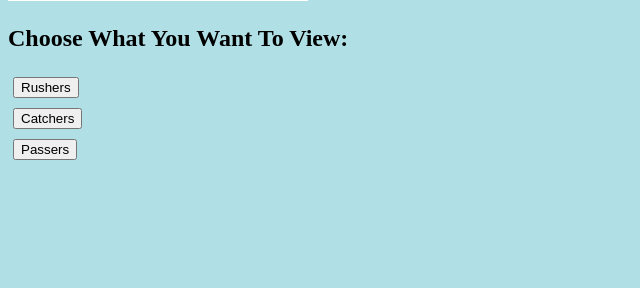
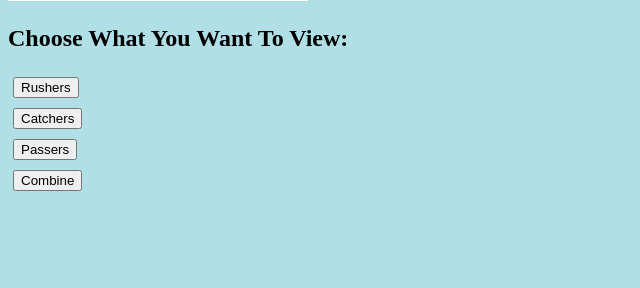
Before and after one commit to fordoelgordo/NFL-Statistics-Application, a Django app: page / in a window 1280 px wide. Shown: the part 379-667 px from the top of the page, without its empty margins (0-640 px from the left). Run offline with Django 3.2, Linux system fonts and the light colour scheme.

Commit message:
fstj additions to his 'combine' site

```diff
--- /dev/null
+++ b/nfl_site/response/forms.py
@@ -0,0 +1,47 @@
+from django import forms
+from django.core import validators
+
+# Custom validator - an example of how you can create your own function to validate form entries
+''' Example code, commented out
+def check_for_z(value):
+    if value[0].lower() != 'z':
+        raise forms.ValidationError("Needs to start with lowercase z")
+'''
+# Define combine events that are present in the combine.csv dataset
+COMBINE_EVENTS = [
+    ('', ''), # Provide the option to not select a combine measurement
+    ('combineArm', 'Arm Length'),
+    ('combine40yd', '40-yard dash'),
+    ('combineVert', 'Vertical jump'),
+    ('combineBench', 'Bench Press'),
+    ('combineShuttle', 'Shuttle drill'),
+    ('combineBroad', 'Broad Jump'),
+    ('combine3cone', '3-Cone Drill'),
+    ('combine60ydShuttle', '60-yard shuttle'),
+    ('combineWonderlic', 'Wonderlic'),
+]
+
+# Define years that the combine was held to select from
+COMBINE_YEARS = [tuple([x,x]) for x in range(1987, 2020)]
+COMBINE_YEARS.insert(0, ('', ''))
+
+# Form object that we will render to receive input
+class CombineForm(forms.Form):
+    player_first_name = forms.CharField(label = 'Enter player first name', required = False)
+    player_last_name = forms.CharField(label = 'Enter player last name', required = False)
+    combine_year = forms.IntegerField(label = 'Select combine year', required = False, widget = forms.Select(choices=COMBINE_YEARS))
+    combine_event = forms.CharField(label = 'Select combine measurement', required = False, widget = forms.Select(choices=COMBINE_EVENTS))
+
+    # This is extra protection code to prevent a bot from entering bogus info on your site
+    bot_catcher = forms.CharField(required=False,
+                                  widget=forms.HiddenInput, # Field won't show up on page for user, will be in background HTML
+                                  validators=[validators.MaxLengthValidator(0)]) # Ensure a bot didn't fill in something
+
+    ''' Example code of how to ensure required fields match
+    def clean(self):
+        all_clean_data = super().clean() # return all clean data for the form
+        email = all_clean_data['email']
+        vmail = all_clean_data['verify_email']
+        if email != vmail:
+            raise forms.ValidationError("Make sure emails match")
+    '''
--- a/nfl_site/response/views.py
+++ b/nfl_site/response/views.py
@@ -5,10 +5,15 @@ from django.urls import reverse
 from django.views import generic
 
 import csv
+import pandas as pd
+import json # use to convert pandas dataframe into json object which we can use in html
 from itertools import islice
 
+from response import forms # Import forms module from response app
 
 # Create your views here.
+# Commenting this code out, these were for v1.1 of our site
+'''
 def index(request):
     my_dict = {'insert_me':"Now I am coming from response/index.html"}
     return render(request, 'response/index.html', context=my_dict) # Uses the index.html template with the my_dict variable
@@ -16,7 +21,7 @@ def index(request):
 def click_button(request):
     my_dict = {'value': "Now I am coming from response/button_click.html"}
     return render(request, 'response/click_button.html', context=my_dict)
-
+'''
 
 
 # adding new functions here -- Eduardo v v v v
@@ -34,3 +39,63 @@ def catcher_page(request):
 
 def passer_page(request):
     return render(request,'response/passer.html')
+
+'''
+Author: FSt.J
+Code Comments: adding relative path variable to point to the directory location of my NFL datasets.
+               For me, they're one directory above our project directory in a folder called nfl_data
+'''
+# NFL Data relative path
+data_path = '../../nfl_data/'
+
+# FSt.J adding button to get to the combine page
+def combine_page(request):
+    form = forms.CombineForm()
+    data = []
+
+    # Read in combine.csv dataset
+    combine = pd.read_csv(data_path + 'combine.csv')
+
+    # Set holding variables
+    player_dict = {} # Store the player's ID and associated combine statistic
+    player_first_name = ''
+    player_last_name = ''
+    combine_year = 0
+    combine_event = ''
+
+    if request.method == "POST": # Means someone filled out our form
+        form = forms.CombineForm(request.POST)
+        if form.is_valid():
+            player_dict.clear()
+            player_first_name = form.cleaned_data.get('player_first_name').title()
+            player_last_name = form.cleaned_data.get('player_last_name').title()
+            combine_year = form.cleaned_data.get('combine_year')
+            combine_event = form.cleaned_data.get('combine_event')
+            print(player_first_name != "")
+            print(player_last_name != "")
+            print(str(combine_year) == "None")
+            print(combine_event == "")
+
+            # Now we need to filter the combine data based on the values entered
+            if player_first_name != "" and player_last_name != "" and str(combine_year) != "None" and combine_event != "":
+                # All 4 fields have been entered, filter the data appropriately
+                combine_filtered = \
+                    combine[
+                        (combine['nameFirst'] == player_first_name) &
+                        (combine['nameLast'] == player_last_name) &
+                        (combine['combineYear'] == combine_year)
+                    ][['nameFirst','nameLast','combineYear','combinePosition','position','college',combine_event]]
+                json_records = combine_filtered.reset_index().to_json(orient ='records')
+                data = json.loads(json_records)
+            elif player_first_name != "" and player_last_name != "" and str(combine_year) == "None" and combine_event == "":
+                combine_filtered = \
+                    combine[
+                        (combine['nameFirst'] == player_first_name) &
+                        (combine['nameLast'] == player_last_name)
+                    ][['nameFirst','nameLast','combineYear','combinePosition','position','college']]
+                json_records = combine_filtered.reset_index().to_json(orient ='records')
+                data = json.loads(json_records)
+
+    context = {'form':form, 'data':data}
+
+    return render(request, 'response/combine.html', context)
--- a/nfl_site/templates/response/home.html
+++ b/nfl_site/templates/response/home.html
@@ -17,6 +17,9 @@
 <form action="passerpage/" method="get">
     <button style="margin:5px;" name="passing" type="submit" value="Passers">Passers</button>
 </form>
+<form action="combinepage/" method="get">
+    <button style="margin:5px;" name="combine" type="submit" value="Combine">Combine</button>
+</form>
 
 </body>
 </html>
```
Also changed, not shown: nfl_site/templates/response/combine.html (added, +49 -0 lines).
